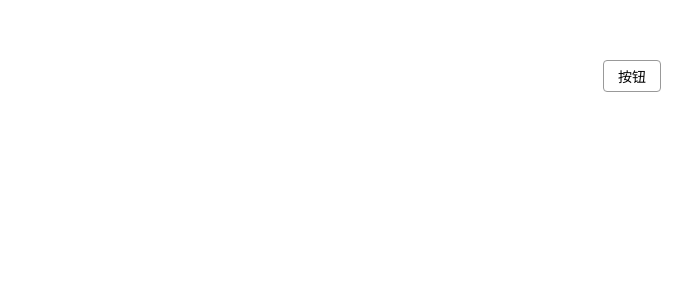
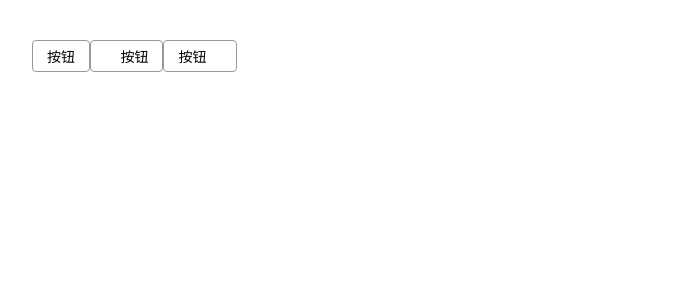
Before and after one commit to Susheng194551/gulu1-demo, a Vue app: page / in a window 1280 px wide. Shown: the top 300 px of the page, without its empty margins (8-700 px from the left). Built offline with nearby package versions, Linux system fonts and the light colour scheme.

Commit message:
填写 icon和iconPosition属性

```diff
--- a/public/index.html
+++ b/public/index.html
@@ -5,13 +5,12 @@
     <meta http-equiv="X-UA-Compatible" content="IE=edge">
     <meta name="viewport" content="width=device-width,initial-scale=1.0">
     <link rel="icon" href="<%= BASE_URL %>favicon.ico">
-    <title><%= htmlWebpackPlugin.options.title %></title>
+    <title>咕噜</title>
   </head>
   <body>
-    <noscript>
-      <strong>We're sorry but <%= htmlWebpackPlugin.options.title %> doesn't work properly without JavaScript enabled. Please enable it to continue.</strong>
-    </noscript>
-    <div id="app"></div>
-    <!-- built files will be auto injected -->
+
+    <div id="app">
+    </div>
+    <script src="//at.alicdn.com/t/font_2403615_hwia69q1zhq.js"></script>
   </body>
 </html>
--- a/public/reset.css
+++ b/public/reset.css
@@ -13,4 +13,9 @@
     --color:#333;
     --border-color:#999;
     --border-color-hover:#666;
+    margin:20px;
 }
+#app{
+    margin:20px;
+}
+body{font-size: var(--font-size);}
--- a/src/App.vue
+++ b/src/App.vue
@@ -1,6 +1,8 @@
 <template>
   <div id="app">
-    <Button />
+    <Button>按钮</Button>
+    <Button icon="setting">按钮</Button>
+    <Button icon="setting" icon-position="right">按钮</Button>
   </div>
 </template>
 
@@ -16,12 +18,7 @@ export default {
 
 <style lang="scss">
 @import "../public/reset.css";
-#app {
-  font-family: Avenir, Helvetica, Arial, sans-serif;
-  -webkit-font-smoothing: antialiased;
-  -moz-osx-font-smoothing: grayscale;
-  text-align: center;
-  color: #2c3e50;
-  margin-top: 60px;
-}
+
+
+.icon{width: 1em;height: 1em}
 </style>
--- a/src/components/button.vue
+++ b/src/components/button.vue
@@ -1,8 +1,12 @@
 <template>
-  <button class="g-button">按钮</button>
+  <button class="g-button" :class="{[`icon-${iconPosition}`]:true}">
+    <svg v-if="icon" class="icon"><use :xlink:href="`#i${icon}`"></use></svg>
+    <div class="content"><slot></slot></div>
+  </button>
 </template>
 <script>
 export default {
+  props:['icon', 'iconPosition'],
   name:'Button'
 }
 
@@ -15,6 +19,10 @@ export default {
   border-radius: var(--border-radius);
   border: 1px solid var(--border-color);
   background: var(--button-bg);
+  display: inline-flex;
+  justify-content: center;
+  align-items: center;
+  vertical-align: middle;
   &:hover{
     border-color: var(--border-color-hover);
   }
@@ -24,6 +32,24 @@ export default {
   &:focus{
     outline: none;
   }
+  >.content{
+    order:2;
+  }
+  >.icon{
+    order:1;
+    margin-right: .1em;
+  }
+
+  &.icon-right{
+    >.content{
+      order: 1;
+    }
+    >.icon {
+      order: 2;
+      margin-right: 0;
+      margin-left: .1em;
+    }
+  }
 }
 
 </style>
```
